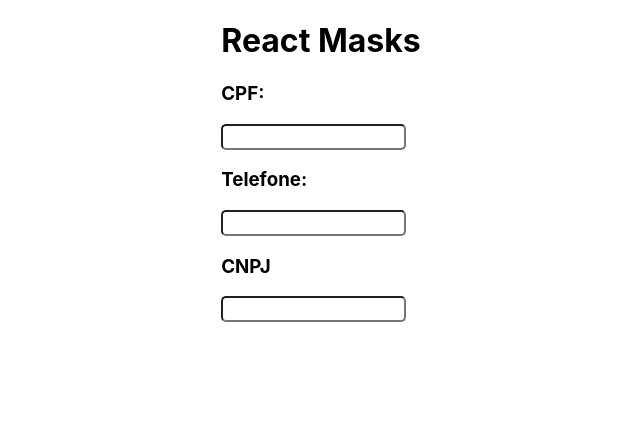
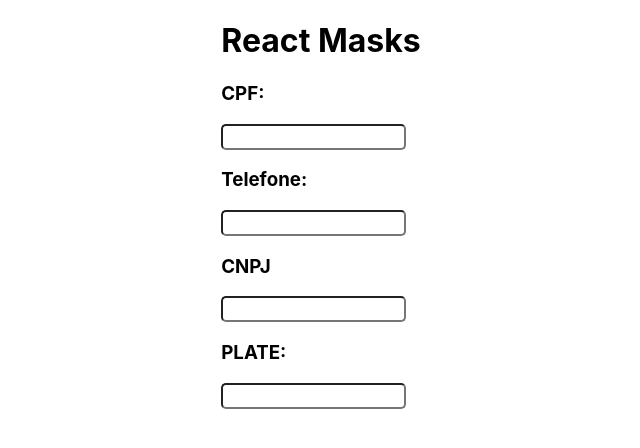
Before and after one commit to netodomingos/MasksJs, a React (Create React App) app in the folder masks-react/: page / in a window 1280 px wide. Shown: the top 448 px of the page, without its empty margins (319-959 px from the left). Built offline with nearby package versions, Linux system fonts and the light colour scheme.

Commit message:
Mascara de placa de veiculos e função para limpar as mascaras

```diff
--- a/masks-react/src/App.js
+++ b/masks-react/src/App.js
@@ -3,6 +3,8 @@ import React, { useState } from 'react';
 import { cpfMask } from './Components/cpfMask'
 import { phoneMask } from './Components/phoneMask'
 import { cnpjMask } from './Components/cnpjMask'
+import { plateMask } from './Components/plateMask'
+import { cleanMask } from './Components/cleanMask'
 
 import './App.css';
 
@@ -11,6 +13,7 @@ export default function App(){
   const [ cpf, setCpf ] = useState('')
   const [ phoneNumber, setPhoneNumber ] = useState('')
   const [ cnpj, setCnpj ] = useState('')
+  const [ plate, setPlate ] = useState('')
 
     return (
       <div className='input-div'>
@@ -22,6 +25,9 @@ export default function App(){
           <input type='text' maxLength='15' name='telefone' value={phoneNumber} onChange={e => setPhoneNumber(phoneMask(e.target.value))}/>
           <h3>CNPJ</h3>
           <input type='text' maxLength='18' name='telefone' value={cnpj} onChange={e => setCnpj(cnpjMask(e.target.value))}/>
+          <h3>PLATE:</h3>
+          <input type='text' maxLength='8' name='telefone' value={plate} onChange={e => setPlate(plateMask(e.target.value))}/>
+          <h3>{cleanMask(plate)}</h3>
         </div>
       </div>
     );
--- /dev/null
+++ b/masks-react/src/Components/cleanMask.js
@@ -0,0 +1,4 @@
+export const cleanMask = value => {
+    return value
+    .replace(/\D\d/g, '') //Substitui qualquer caracter que não seja numero ou letra por nada
+}
--- /dev/null
+++ b/masks-react/src/Components/plateMask.js
@@ -0,0 +1,6 @@
+export const plateMask = value => {
+    return value
+    .replace(/(\D)(\d{3})$/,"$1-$2")//Coloca hífen entre o teceiro e o quarto dígito
+    .replace(/(\D{3})(\D)$/, "$1")//Não deixar digitar mais qualquer caracteres depois de 3 digitos
+    .toUpperCase()//transformar todas as letras maiúsculas
+}
```
